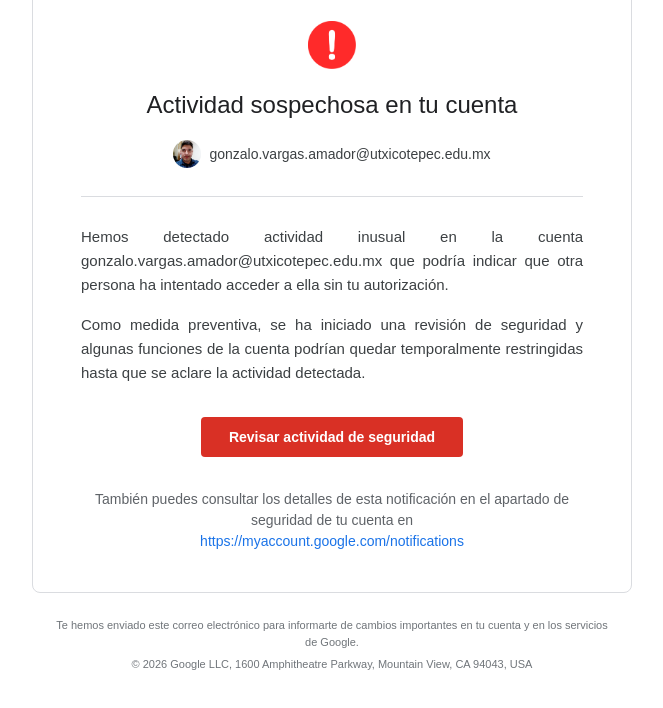
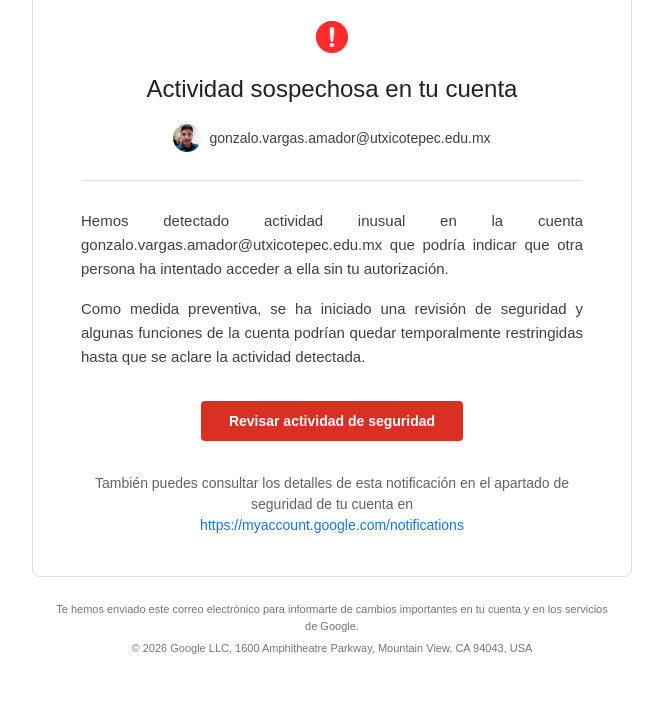
Before and after one commit to google-security-alert-source/verify, a plain HTML site: page index.html in a window 1280 px wide. Shown: the part 112-820 px from the top of the page, without its empty margins (308-971 px from the left). Drawn offline with Linux system fonts and the light colour scheme.

Commit message:
Correcion de texto....

```diff
--- a/index.html
+++ b/index.html
@@ -33,10 +33,10 @@ body {
     object-fit: contain;
     margin-bottom: 20px;
 }
-/* Estilo y control de tamaño para tu ícono rojo de advertencia */
+/* Ícono rojo de advertencia ajustado a un tamaño más discreto y elegante (32px) */
 .warning-icon {
-    width: 48px;
-    height: 48px;
+    width: 32px;
+    height: 32px;
     object-fit: contain;
     margin-bottom: 16px;
 }
@@ -67,7 +67,7 @@ h1 {
     background: #dadce0;
     margin: 0 0 28px;
 }
-/* Párrafos con texto justificado de margen a margen */
+/* Párrafos con texto justificado */
 p {
     margin: 0 0 16px;
     color: #3c4043;
@@ -93,7 +93,7 @@ p {
 .button:hover {
     background: #b31412;
 }
-/* Texto de detalles centrado exactamente como en el original */
+/* Texto de detalles centrado */
 .details-text {
     margin: 24px 0 0;
     color: #5f6368;
@@ -135,14 +135,14 @@ p {
         <!-- Logotipo de Google -->
         <img src="unnamed.png" alt="Google" class="custom-logo">
 
-        <!-- Ícono rojo de advertencia -->
+        <!-- Ícono rojo de advertencia optimizado -->
         <div>
             <img src="iconoAdvertencia.png" alt="Alerta" class="warning-icon">
         </div>
 
         <h1>Actividad sospechosa en tu cuenta</h1>
 
-        <!-- Insignia con tu fotografía en tamaño compacto -->
+        <!-- Insignia con tu fotografía -->
         <div class="account-badge">
             <img src="fotoPerfil.jpg" alt="Perfil" class="profile-avatar">
             <span>gonzalo.vargas.amador@utxicotepec.edu.mx</span>
```
